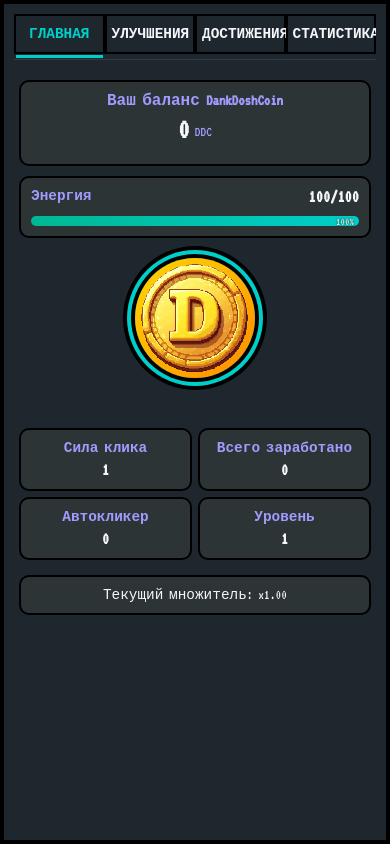
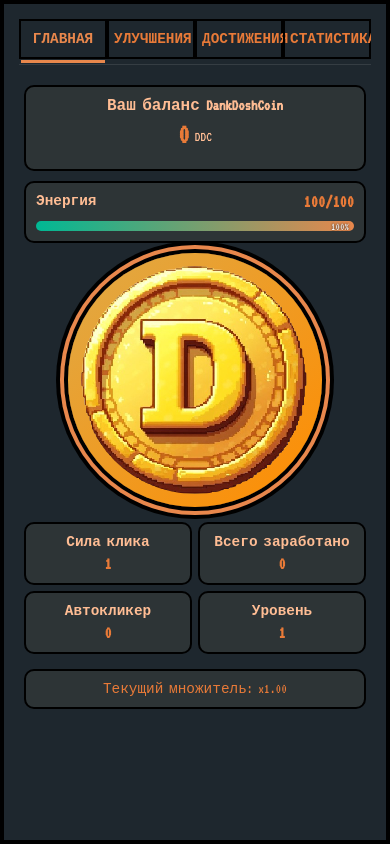
Before and after one commit to Obodokk/DankDoshCoin, a plain HTML site: page index.html in a window 390 px wide. Drawn offline with Linux system fonts and the light colour scheme.

Commit message:
Update style.css

```diff
--- a/style.css
+++ b/style.css
@@ -1,10 +1,10 @@
 :root {
     --primary-color: #6c5ce7;
-    --secondary-color: #a29bfe;
-    --accent-color: #00cec9;
+    --secondary-color: #ffbd94;
+    --accent-color: #e8874c;
     --dark-color: #2d3436;
     --darker-color: #1e272e;
-    --light-color: #f5f6fa;
+    --light-color: #e87a38;
     --energy-full: #00b894;
     --energy-low: #fdcb6e;
     --energy-empty: #d63031;
@@ -229,88 +229,13 @@ body {
     text-shadow: 0 0 2px black;
 }
 
-.clicker-container {
-    position: relative;
-    display: flex;
-    justify-content: center;
-    margin: 30px 0;
-    flex-grow: 1;
-    min-height: 200px;
-}
 
-.coin {
-    width: 150px;
-    height: 150px;
-    border-radius: 50%;
-    background: linear-gradient(135deg, #FFD700, #FF8C00);
-    display: flex;
-    align-items: center;
-    justify-content: center;
-    cursor: pointer;
-    box-shadow: 0 0 0 4px #000, 0 0 0 8px var(--accent-color), 0 0 0 12px #000;
-    position: relative;
-    transition: transform 0.2s cubic-bezier(0.175, 0.885, 0.32, 1.275);
-    touch-action: manipulation;
-    -webkit-tap-highlight-color: transparent;
-}
 
-.coin:active {
-    transform: scale(0.95);
-}
 
-.coin-inner {
-    width: 90%;
-    height: 90%;
-    border-radius: 50%;
-    display: flex;
-    align-items: center;
-    justify-content: center;
-}
 
-.coin-image {
-    width: 100%;
-    height: 100%;
-    object-fit: contain;
-    pointer-events: none;
-    image-rendering: pixelated;
-}
 
-.click-effect {
-    position: absolute;
-    font-size: 1.8rem;
-    font-weight: bold;
-    color: var(--accent-color);
-    text-shadow: 2px 2px 0 rgba(0, 0, 0, 0.5);
-    opacity: 0;
-    pointer-events: none;
-    z-index: 100;
-    animation: float-up 0.8s forwards;
-    will-change: transform, opacity;
-}
 
-.critical-effect {
-    position: absolute;
-    font-size: 2.2rem;
-    font-weight: bold;
-    color: var(--critical-color);
-    text-shadow: 0 0 10px #fff, 2px 2px 0 #000, 0 0 20px var(--critical-color);
-    opacity: 0;
-    pointer-events: none;
-    z-index: 110;
-    animation: critical-float 1s forwards;
-    will-change: transform, opacity;
-}
 
-@keyframes float-up {
-    0% { transform: translate(-50%, -50%) scale(0.5); opacity: 1; }
-    100% { transform: translate(-50%, -150%) scale(1.5); opacity: 0; }
-}
-
-@keyframes critical-float {
-    0% { transform: translate(-50%, -50%) scale(1); opacity: 1; }
-    50% { transform: translate(-50%, -100%) scale(1.3); opacity: 1; }
-    100% { transform: translate(-50%, -150%) scale(1.5); opacity: 0; }
-}
 
 .stats-grid {
     display: grid;
@@ -622,7 +547,7 @@ body {
     left: 50%;
     transform: translateX(-50%);
     background-color: rgba(255, 71, 87, 0.8);
-    color: white;
+    color: #ffffff;
     padding: 5px 15px;
     border-radius: 20px;
     font-size: 0.8rem;
@@ -631,28 +556,128 @@ body {
     border: 2px solid #000;
 }
 
-/* Мобильная адаптация */
-@media (max-width: 480px) {
-    .app-container {
-        padding: 10px;
+
+/* Контейнер для кликера */
+.clicker-container {
+    position: relative;
+    flex-grow: 1;
+    display: flex;
+    justify-content: center;
+    align-items: center;
+    min-height: 200px;
+    margin: 10px 0;
+}
+
+/* Стили для монеты */
+.coin {
+    width: 70vmin;
+    height: 70vmin;
+    max-width: 300px;
+    max-height: 300px;
+    min-width: 150px;
+    min-height: 150px;
+    border-radius: 50%;
+    background: linear-gradient(135deg, #dfaa47, #FF8C00);
+    display: flex;
+    align-items: center;
+    justify-content: center;
+    cursor: pointer;
+    box-shadow: 0 0 0 4px #000, 0 0 0 8px var(--accent-color), 0 0 0 12px #000;
+    position: relative;
+    transition: transform 0.1s ease-out;
+    touch-action: manipulation;
+    z-index: 10;
+}
+
+.coin:active {
+    transform: scale(0.95);
+}
+
+.coin-inner {
+    width: 90%;
+    height: 90%;
+    border-radius: 50%;
+    display: flex;
+    align-items: center;
+    justify-content: center;
+    overflow: hidden;
+}
+
+.coin-image {
+    width: 100%;
+    height: 100%;
+    object-fit: contain;
+    pointer-events: none;
+    image-rendering: pixelated;
+}
+
+/* Анимации эффектов */
+.click-effect {
+    position: absolute;
+    font-size: 3vmin;
+    font-weight: bold;
+    color: var(--accent-color);
+    text-shadow: 2px 2px 0 rgba(0, 0, 0, 0.5);
+    opacity: 0;
+    pointer-events: none;
+    z-index: 100;
+    animation: float-up 0.8s cubic-bezier(0.4, 0, 0.2, 1) forwards;
+    will-change: transform, opacity;
+}
+
+.critical-effect {
+    position: absolute;
+    font-size: 4vmin;
+    font-weight: bold;
+    color: var(--critical-color);
+    text-shadow: 0 0 10px #fff, 2px 2px 0 #000, 0 0 20px var(--critical-color);
+    opacity: 0;
+    pointer-events: none;
+    z-index: 110;
+    animation: critical-float 1s cubic-bezier(0.4, 0, 0.2, 1) forwards;
+    will-change: transform, opacity;
+}
+
+@keyframes float-up {
+    0% {
+        transform: translate(-50%, -50%) scale(0.5);
+        opacity: 1;
     }
+    100% {
+        transform: translate(-50%, -150%) scale(1.5);
+        opacity: 0;
+    }
+}
 
+@keyframes critical-float {
+    0% {
+        transform: translate(-50%, -50%) scale(1);
+        opacity: 1;
+    }
+    50% {
+        transform: translate(-50%, -100%) scale(1.3);
+        opacity: 1;
+    }
+    100% {
+        transform: translate(-50%, -150%) scale(1.5);
+        opacity: 0;
+    }
+}
+
+
+
+@media (max-width: 768px) {
     .coin {
-        width: 120px;
-        height: 120px;
-    }
-
-    .clicker-container {
-        margin: 20px 0;
-        min-height: 150px;
+        width: 65vmin;
+        height: 65vmin;
     }
 
     .click-effect {
-        font-size: 1.5rem;
+        font-size: 4vmin;
     }
 
     .critical-effect {
-        font-size: 1.8rem;
+        font-size: 5vmin;
     }
 
     .stats-grid {
```
